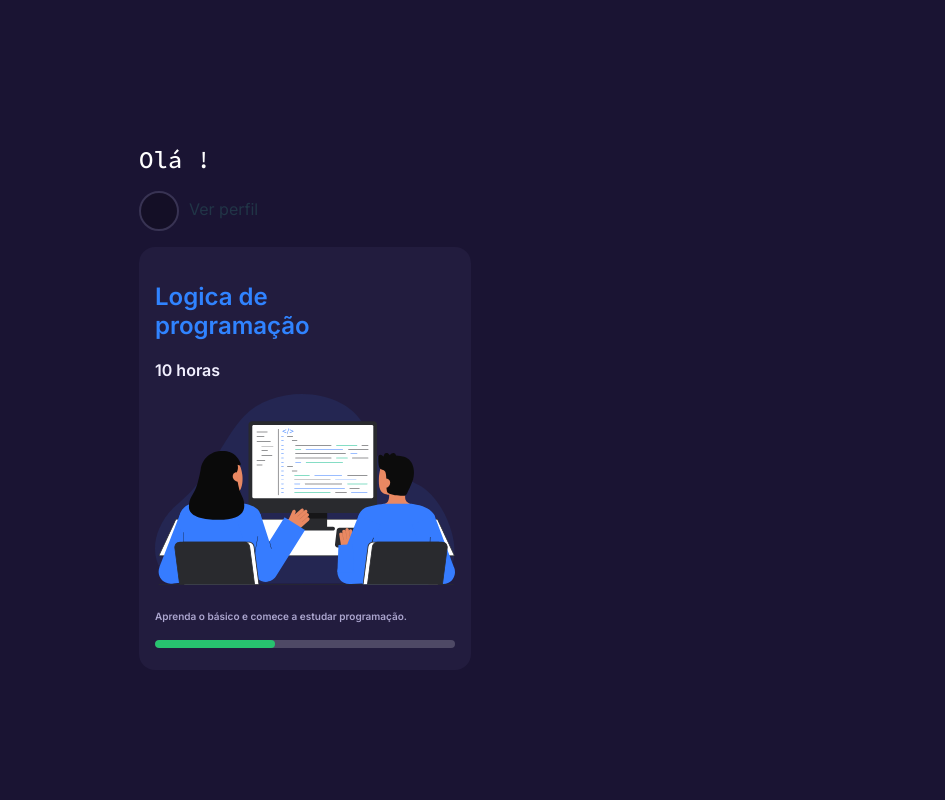
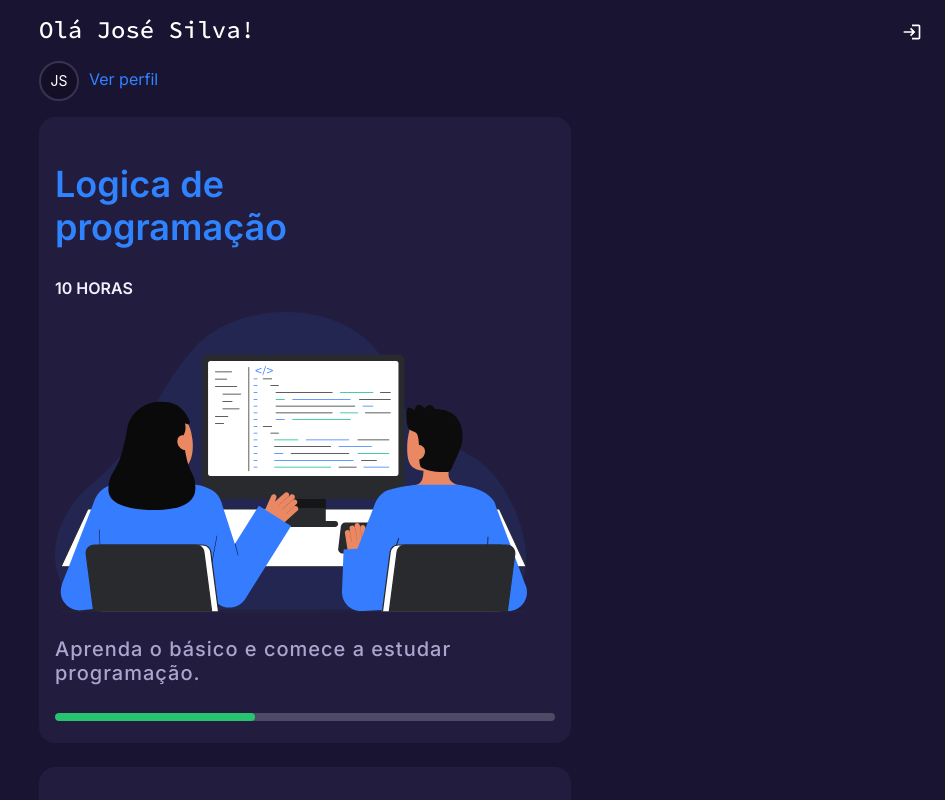
Before and after one commit to huilde/LabTech, a React (Vite) app: page /inicio in a window 1280 px wide. Shown: the top 800 px of the page, without its empty margins (335-1280 px from the left). Built offline with nearby package versions, Linux system fonts and the light colour scheme.

Commit message:
fix: final adjustments

```diff
--- a/index.html
+++ b/index.html
@@ -2,7 +2,7 @@
 <html lang="en">
   <head>
     <meta charset="UTF-8" />
-    <link rel="icon" type="image/svg+xml" href="/vite.svg" />
+    <link rel="icon" type="image/svg+xml" href="/src/assets/icon (1).svg" />
     <meta name="viewport" content="width=device-width, initial-scale=1.0" />
     <title>LabTech</title>
     <link rel="preconnect" href="https://fonts.googleapis.com" />
--- a/src/App.css
+++ b/src/App.css
@@ -12,12 +12,11 @@
 }
 .subtitle {
   width: 240px;
-  height: 58px;
 
   font-family: "Inter";
   font-style: normal;
   font-weight: 600;
-  font-size: 24px;
+  font-size: 36px;
   line-height: 120%;
   /* or 29px */
 
@@ -69,8 +68,8 @@
 .description {
   font-family: "Inter";
   font-style: normal;
-  font-weight: 400;
-  font-size: 16px;
+  font-weight: 500;
+  font-size: 20px;
   line-height: 120%;
   /* or 19px */
   color: #f2f0ff;
@@ -81,6 +80,7 @@
   padding: 16px;
   max-width: 500px;
   background: #221c3e;
+  margin-bottom: 24px;
 }
 .blue {
   font-family: "Inter";
@@ -88,6 +88,8 @@
   font-weight: 400;
   font-size: 16px;
   line-height: 120%;
+  color: #3083ff;
+  cursor: pointer;
 }
 
 .sub {
@@ -138,12 +140,13 @@
   text-align: start;
   margin-right: 12px;
 }
-.description {
+.descriptions {
+  letter-spacing: 0.05em;
   margin-top: 20px;
   font-family: "Inter";
   font-style: normal;
-  font-weight: 600;
-  font-size: 10px;
+  font-weight: 500;
+  font-size: 20px;
   line-height: 120%;
   text-align: left;
   text-align: initial;
@@ -355,3 +358,16 @@ code {
 .ant-radio-button-wrapper .css-dev-only-do-not-override-w8mnev::before {
   display: none !important;
 }
+
+.paddingLeft {
+  padding: 0 24px;
+}
+
+.logout {
+  position: absolute !important;
+  top: 0;
+  right: 0;
+  margin-top: 24px;
+  margin-right: 24px;
+  cursor: pointer;
+}
--- a/src/Card.jsx
+++ b/src/Card.jsx
@@ -9,9 +9,9 @@ const Card = () => {
     <div onClick={() => setGoToTrilha(true)} className="card">
       <h2 className="subtitle"> Logica de programação</h2>
 
-      <h2 className="time"> 10 horas</h2>
+      <h2 className="time"> 10 HORAS</h2>
       <Persons />
-      <p className="description">
+      <p className="descriptions">
         Aprenda o básico e comece a estudar programação.
       </p>
       <Progress percent={40} showInfo={false} strokeColor="#27C36F" />
--- a/src/Content.jsx
+++ b/src/Content.jsx
@@ -5,8 +5,13 @@ const Content = (props) => {
   return (
     <Col justify="center" className="content">
       <Col className="tamanho">
-        <div className="principalContent contenFont fontNormal">{title}</div>
-        <div className="description">{description}</div>
+        <div
+          className="principalContent contenFont fontNormal"
+          style={{ marginBottom: "12px" }}
+        >
+          {title}
+        </div>
+        <div className="type">{description}</div>
       </Col>
       <Col flex="auto"></Col>
       {svg && (
--- a/src/pages/Inicio.jsx
+++ b/src/pages/Inicio.jsx
@@ -8,10 +8,28 @@ const Inicio = () => {
   const [profile] = useContext(Context);
   console.log(profile);
   const [goToPerfil, setGoToPerfil] = useState(false);
+  const [goToLogin, setGoToLogin] = useState(false);
   return (
+    <>
+      <svg
+        className="logout"
+        onClick={() => setGoToLogin(true)}
+        width="18"
+        height="16"
+        viewBox="0 0 18 16"
+        fill="none"
+        xmlns="http://www.w3.org/2000/svg"
+      >
+        <path
+          d="M8.16666 3.83333L6.99999 5L9.16666 7.16667H0.666656V8.83333H9.16666L6.99999 11L8.16666 12.1667L12.3333 8L8.16666 3.83333ZM15.6667 13.8333H8.99999V15.5H15.6667C16.5833 15.5 17.3333 14.75 17.3333 13.8333V2.16667C17.3333 1.25 16.5833 0.5 15.6667 0.5H8.99999V2.16667H15.6667V13.8333Z"
+          fill="white"
+        />
+      </svg>
       <Row justify="center" align="middle">
-      <Col justify="center" align="middle">
-        <h1 className="base-font userNome">Olá {profile.name}!</h1>
+        <Col className="paddingLeft" justify="center" align="middle">
+          <h1 className="base-font userNome">
+            Olá {profile.name ?? "José Silva"}!
+          </h1>
           <Col align="start">
             <Col className="sub">
               <Avatar
@@ -25,17 +43,20 @@ const Inicio = () => {
                 size="large"
                 gap={4}
               >
-              {profile.name}
+                {profile.name ?? "JS"}
               </Avatar>
               <span onClick={() => setGoToPerfil(true)} className="blue">
                 Ver perfil
               </span>
             </Col>
             <Card />
+            <Card />
             {goToPerfil && <Navigate to="/perfil"></Navigate>}
+            {goToLogin && <Navigate to="/"></Navigate>}
           </Col>
         </Col>
       </Row>
+    </>
   );
 };
 
--- a/src/pages/Perfil.jsx
+++ b/src/pages/Perfil.jsx
@@ -31,12 +31,12 @@ const Perfil = () => {
       <Row className="backgroundProfile">
         <svg
           width="100%"
-          height="99"
+          height="879"
           fill="none"
           xmlns="http://www.w3.org/2000/svg"
         >
           <g clipPath="url(#clip0_39_61)">
-            <rect width="100%" height="99" fill="#110D24" />
+            <rect width="100%" height="87" fill="#110D24" />
             <path
               d="M97.0372 29.5801H80.3522C80.2527 29.5837 80.1534 29.5673 80.0604 29.5317C79.9674 29.4962 79.8824 29.4422 79.8107 29.3731C79.739 29.304 79.682 29.2211 79.643 29.1294C79.6041 29.0378 79.584 28.9392 79.584 28.8396C79.584 28.74 79.6041 28.6414 79.643 28.5497C79.682 28.4581 79.739 28.3752 79.8107 28.3061C79.8824 28.2369 79.9674 28.183 80.0604 28.1474C80.1534 28.1119 80.2527 28.0954 80.3522 28.0991H97.0372C97.2289 28.1061 97.4104 28.1872 97.5435 28.3253C97.6766 28.4634 97.751 28.6478 97.751 28.8396C97.751 29.0314 97.6766 29.2157 97.5435 29.3538C97.4104 29.4919 97.2289 29.573 97.0372 29.5801Z"
               fill="#302656"
@@ -124,7 +124,7 @@ const Perfil = () => {
           </g>
           <defs>
             <clipPath id="clip0_39_61">
-              <rect width="120%" height="99" fill="white" />
+              <rect width="120%" height="87" fill="white" />
             </clipPath>
           </defs>
         </svg>
@@ -141,9 +141,9 @@ const Perfil = () => {
           size={80}
           gap={4}
         >
-          {profile.name}
+          {profile.name ?? "JS"}
         </Avatar>
-        <p className="principalContent"> {profile.name}</p>
+        <p className="principalContent"> {profile.name ?? "José Silva"}</p>
         <Tag
           bordered
           style={{
```
Also changed, not shown: src/assets/Vector (5).svg (added), src/assets/icon (1).svg (added). Lines whose indentation alone changed are shown as unchanged.
